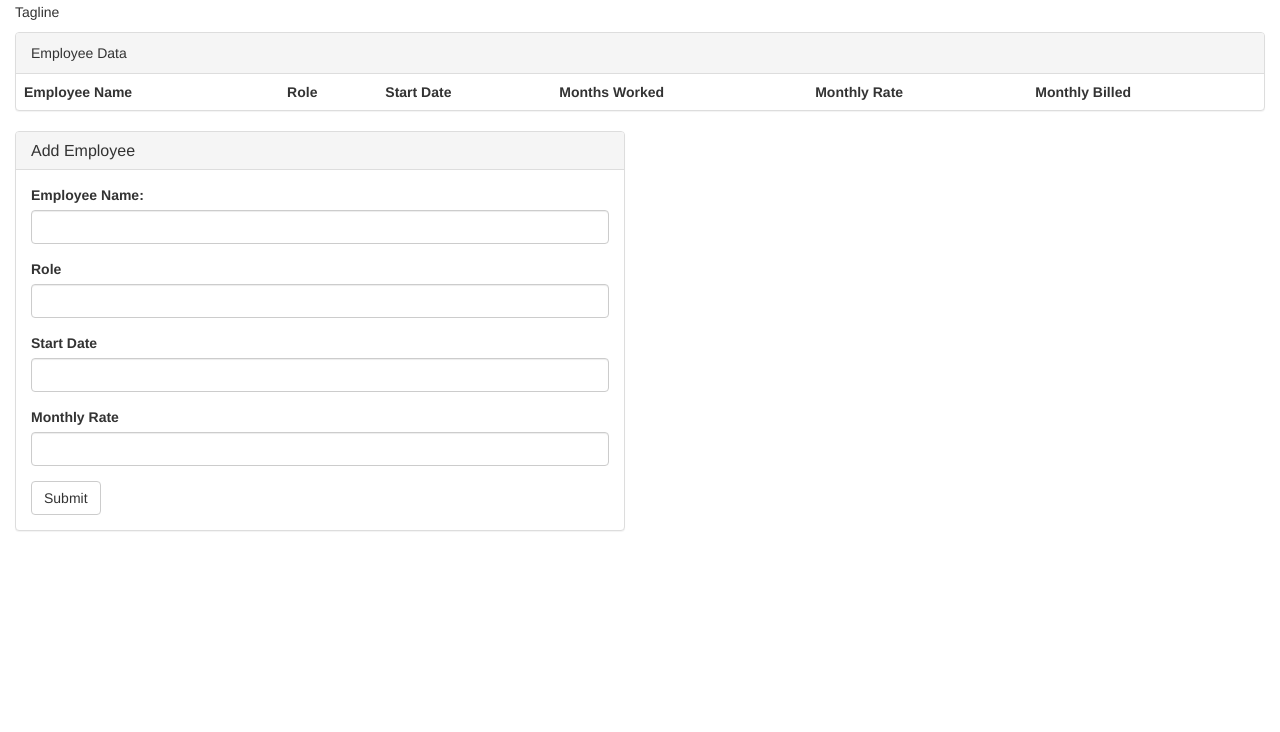
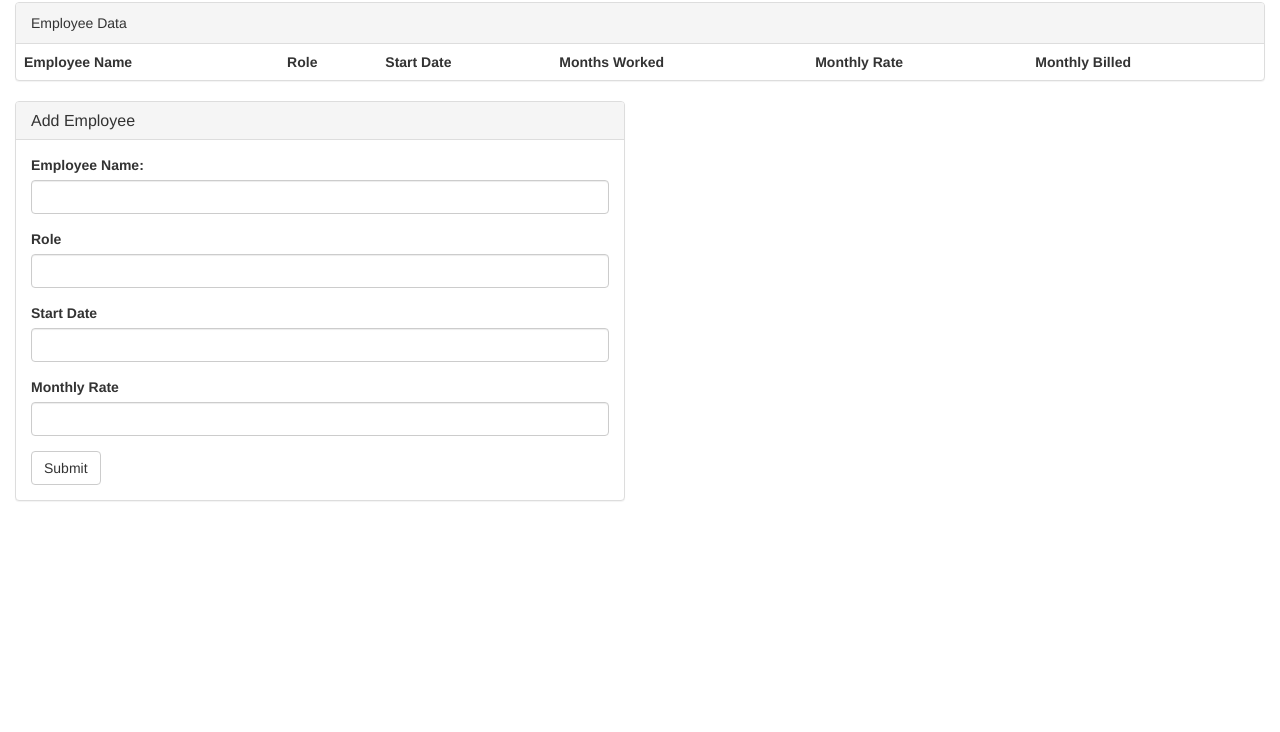
Before and after one commit to AlitaKendrick/jobexercise, a plain HTML site: page index.html in a window 1280 px wide. Shown: the part 68-800 px from the top of the page. Drawn offline with nearby package versions, Linux system fonts and the light colour scheme; no server answers.

Commit message:
Remove tagline

```diff
--- a/index.html
+++ b/index.html
@@ -20,7 +20,7 @@
 	<div class="row">
 	<div class="col-md-12 hero-unit">
 	  <h1>Employee Data Management</h1>
-	  <p>Tagline</p>
+
 	 </div>
 	</div>
 
```
